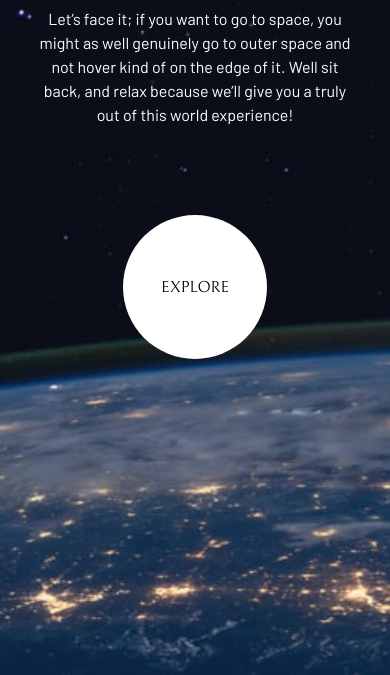
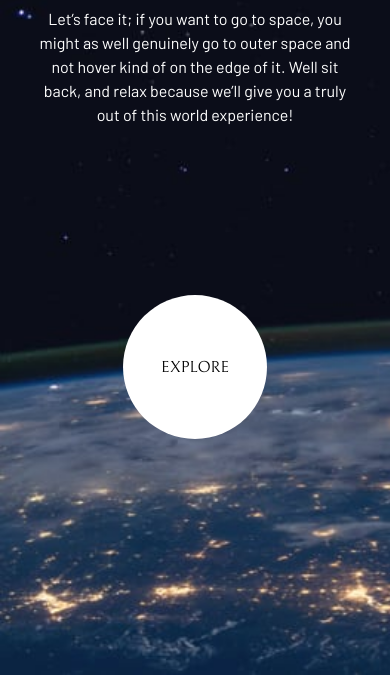
Before and after one commit to TsinatYilma/Space-x, a website: page index.html in a window 390 px wide. Shown: the part 313-988 px from the top of the page. Drawn offline with Linux system fonts and the light colour scheme.

Commit message:
don't u have a brother

```diff
--- a/index.html
+++ b/index.html
@@ -41,7 +41,7 @@
  -->
      <div class="flex justify-center items-end min-h-screen">
 
-    <div class="flex min-h-screen justify-start sm:justify-around gap-20 sm:gap-0 items-center flex-col  text-white m-8 m-l">
+    <div class="flex min-h-screen justify-start sm:justify-around gap-40 sm:gap-0 items-center flex-col  text-white m-8 m-l">
 
       <div class="flex justify-around mt-14 flex-col gap-4 sm:gap-0 h-64 s-p">
 
```
Also changed, not shown: space-tourism-website-main/starter-code/style.css.
